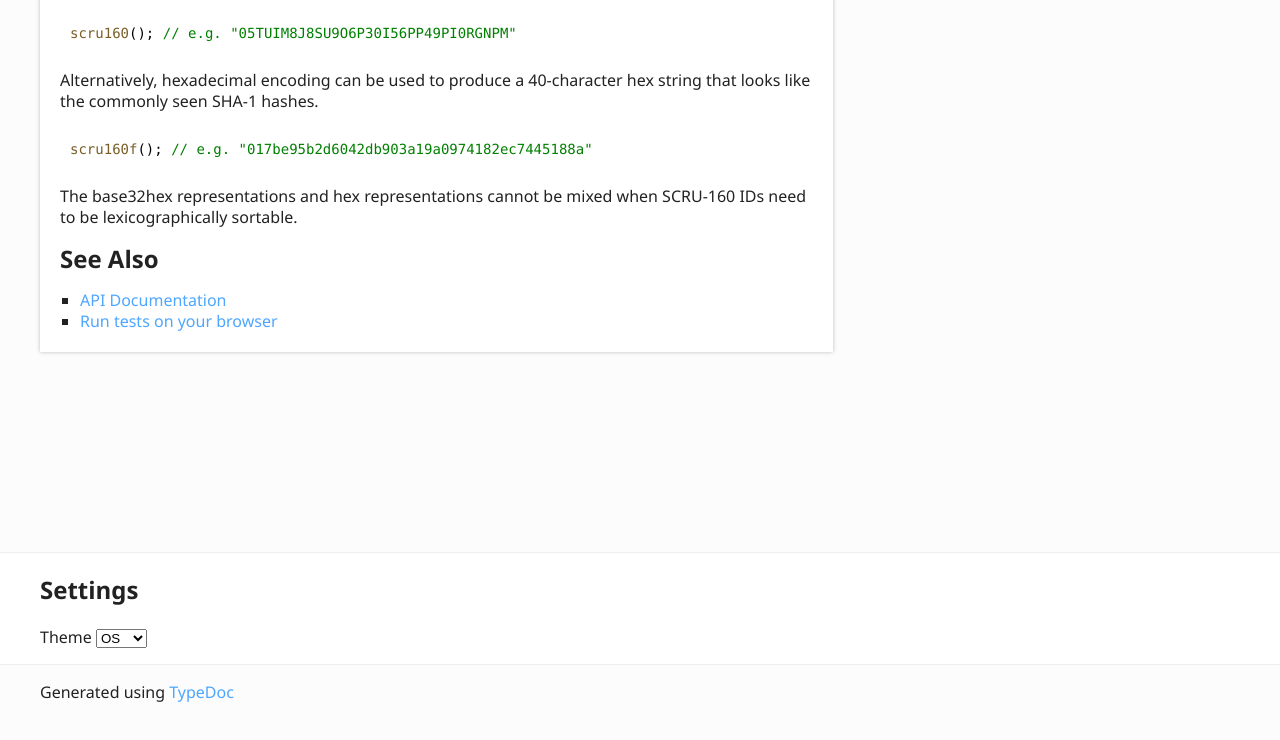
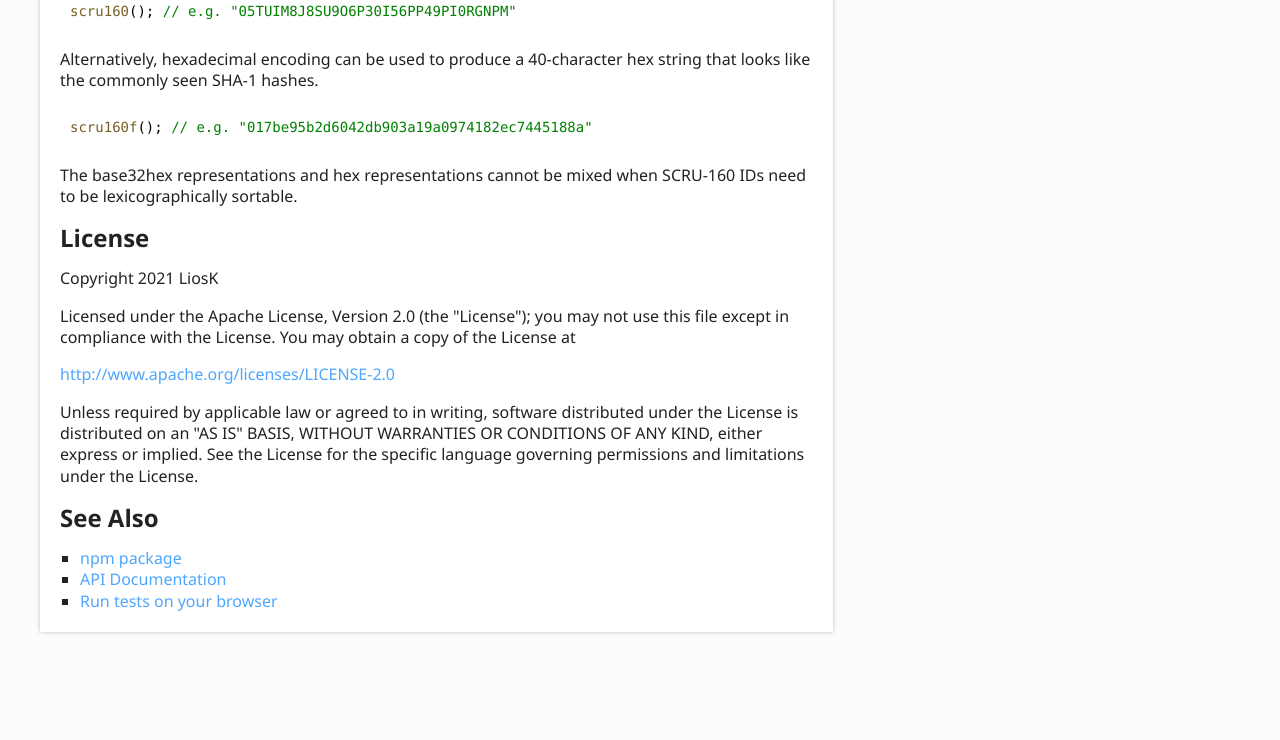
Before and after one commit to scru160/javascript, a website: page docs/index.html in a window 1280 px wide. Shown: the part 1216-1956 px from the top of the page. Before the commit the page ends 1935 px from the top, so only its background shows below. Drawn offline with Linux system fonts and the light colour scheme.

Commit message:
v0.2.1 Release
Maintenance:

- Updated documents.

```diff
--- a/docs/index.html
+++ b/docs/index.html
@@ -8,10 +8,9 @@ inspired by <a href="https://github.com/ulid/spec">ULID</a> and <a href="https:/
 <ul>
 <li>160-bit length</li>
 <li>Sortable by generation time (in binary and in text)</li>
-<li>At least 32,767 unique, time-ordered IDs per millisecond</li>
+<li>Two case-insensitive encodings: 32-character base32hex and 40-character hex</li>
+<li>More than 32,768 unique, time-ordered but unpredictable IDs per millisecond</li>
 <li>Nearly 111-bit randomness for collision resistance</li>
-<li>32-character base32hex encoding and 40-character hex encoding</li>
-<li>Case insensitive</li>
 </ul>
 <pre><code class="language-javascript"><span class="hl-0">import</span><span class="hl-1"> { </span><span class="hl-2">scru160</span><span class="hl-1">, </span><span class="hl-2">scru160f</span><span class="hl-1"> } </span><span class="hl-0">from</span><span class="hl-1"> </span><span class="hl-3">&quot;scru160&quot;</span><span class="hl-1">;</span><br/><br/><span class="hl-2">console</span><span class="hl-1">.</span><span class="hl-4">log</span><span class="hl-1">(</span><span class="hl-4">scru160</span><span class="hl-1">()); </span><span class="hl-5">// e.g. &quot;05TTUP1HNCPNH30VEK64KDQT9BSNU4C4&quot;</span><br/><span class="hl-2">console</span><span class="hl-1">.</span><span class="hl-4">log</span><span class="hl-1">(</span><span class="hl-4">scru160</span><span class="hl-1">()); </span><span class="hl-5">// e.g. &quot;05TTUP1HNCPNIB63R8IN5V2L3VFGNFET&quot;</span><br/><br/><span class="hl-2">console</span><span class="hl-1">.</span><span class="hl-4">log</span><span class="hl-1">(</span><span class="hl-4">scru160f</span><span class="hl-1">()); </span><span class="hl-5">// e.g. &quot;017bdf6431bb33750751eb63beb3c3f8c5969d86&quot;</span><br/><span class="hl-2">console</span><span class="hl-1">.</span><span class="hl-4">log</span><span class="hl-1">(</span><span class="hl-4">scru160f</span><span class="hl-1">()); </span><span class="hl-5">// e.g. &quot;017bdf6431bb337662412e6a5758890735c33c2b&quot;</span>
 </code></pre>
@@ -75,10 +74,24 @@ string that looks like the commonly seen SHA-1 hashes.</p>
 <p>The base32hex representations and hex representations cannot be mixed when
 SCRU-160 IDs need to be lexicographically sortable.</p>
 
+<a href="#license" id="license" style="color: inherit; text-decoration: none;">
+  <h2>License</h2>
+</a>
+<p>Copyright 2021 LiosK</p>
+<p>Licensed under the Apache License, Version 2.0 (the &quot;License&quot;); you may not use
+this file except in compliance with the License. You may obtain a copy of the
+License at</p>
+<p><a href="http://www.apache.org/licenses/LICENSE-2.0">http://www.apache.org/licenses/LICENSE-2.0</a></p>
+<p>Unless required by applicable law or agreed to in writing, software distributed
+under the License is distributed on an &quot;AS IS&quot; BASIS, WITHOUT WARRANTIES OR
+CONDITIONS OF ANY KIND, either express or implied. See the License for the
+specific language governing permissions and limitations under the License.</p>
+
 <a href="#see-also" id="see-also" style="color: inherit; text-decoration: none;">
   <h2>See Also</h2>
 </a>
 <ul>
+<li><a href="https://www.npmjs.com/package/scru160">npm package</a></li>
 <li><a href="https://scru160.github.io/javascript/docs/">API Documentation</a></li>
 <li><a href="https://scru160.github.io/javascript/test/">Run tests on your browser</a></li>
 </ul>
--- a/package.json
+++ b/package.json
@@ -1,6 +1,6 @@
 {
   "name": "scru160",
-  "version": "0.2.0",
+  "version": "0.2.1",
   "description": "SCRU-160: Sortable, Clock and Random number-based Unique identifier",
   "main": "./dist/index.js",
   "types": "./dist/index.d.ts",
```
Also changed, not shown: docs/modules.html (+2 -2 lines), README.md, 1 other file.
